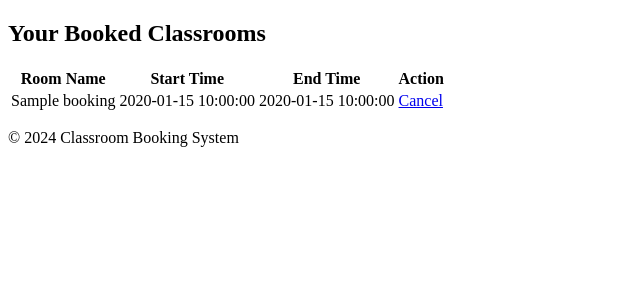
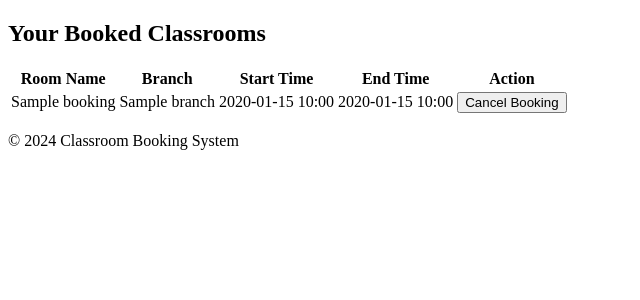
Before and after one commit to deepikasingh007/Online-Classroom-booking-System, a Flask app: template templates/my_bookings.html in a window 1280 px wide. Shown: the part 134-434 px from the top of the page, without its empty margins (0-640 px from the left). Run offline with Flask 3, Linux system fonts and the light colour scheme; the template is opened without the code that fills it: most values are stand-ins (such as "Sample title", 1, 10 or a date in 2020); some libraries are stand-ins or nearby versions.

Commit message:
corrected

```diff
--- a/templates/my_bookings.html
+++ b/templates/my_bookings.html
@@ -3,23 +3,31 @@
 {% block content %}
     <h2>Your Booked Classrooms</h2>
     {% if bookings %}
-        <table>
+        <table class="table table-bordered">
+            <thead>
                 <tr>
-                <th>Room Name</th>
-                <th>Start Time</th>
-                <th>End Time</th>
-                <th>Action</th>
+                    <th scope="col">Room Name</th>
+                    <th scope="col">Branch</th>
+                    <th scope="col">Start Time</th>
+                    <th scope="col">End Time</th>
+                    <th scope="col">Action</th>
                 </tr>
+            </thead>
+            <tbody>
                 {% for booking in bookings %}
                     <tr>
-                    <td>{{ booking.room_name }}</td>
-                    <td>{{ booking.start_time }}</td>
-                    <td>{{ booking.end_time }}</td>
+                        <td>{{ booking.classroom_name }}</td>  <!-- Assuming you have a 'classroom_name' field -->
+                        <td>{{ booking.branch }}</td>
+                        <td>{{ booking.start_time.strftime('%Y-%m-%d %H:%M') if booking.start_time else 'N/A' }}</td>  <!-- Handle None values -->
+                        <td>{{ booking.end_time.strftime('%Y-%m-%d %H:%M') if booking.end_time else 'N/A' }}</td>  <!-- Handle None values -->
                         <td>
-                        <a href="{{ url_for('cancel_booking', booking_id=booking.booking_id) }}" class="btn btn-danger">Cancel</a>
+                            <form action="{{ url_for('cancel_booking', booking_id=booking.id) }}" method="POST">
+                                <button type="submit" class="btn btn-danger" aria-label="Cancel Booking for {{ booking.classroom_name }}">Cancel Booking</button>
+                            </form>
                         </td>
                     </tr>
                 {% endfor %}
+            </tbody>
         </table>
     {% else %}
         <p>You have no bookings.</p>
```
Lines whose indentation alone changed are shown as unchanged.
